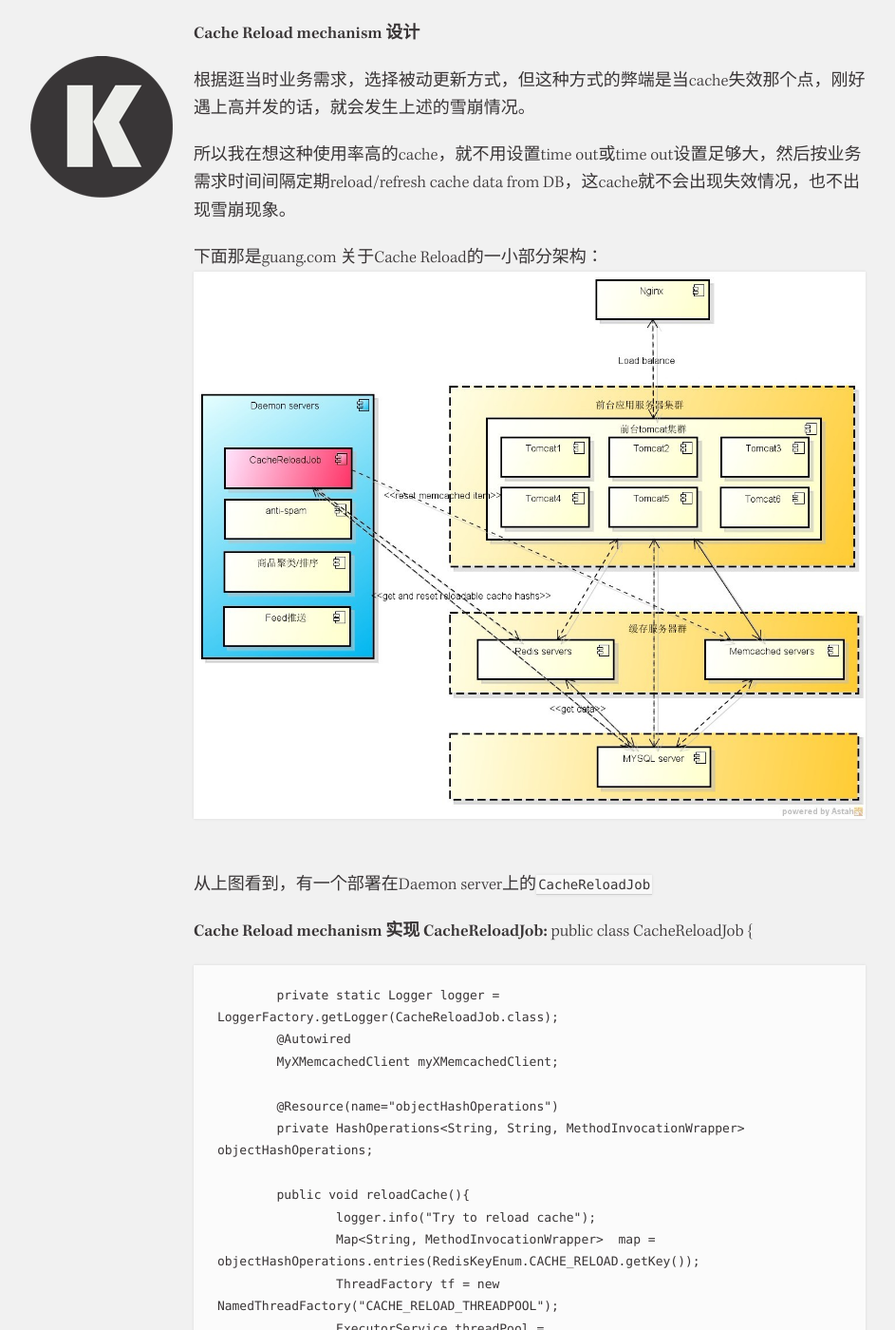
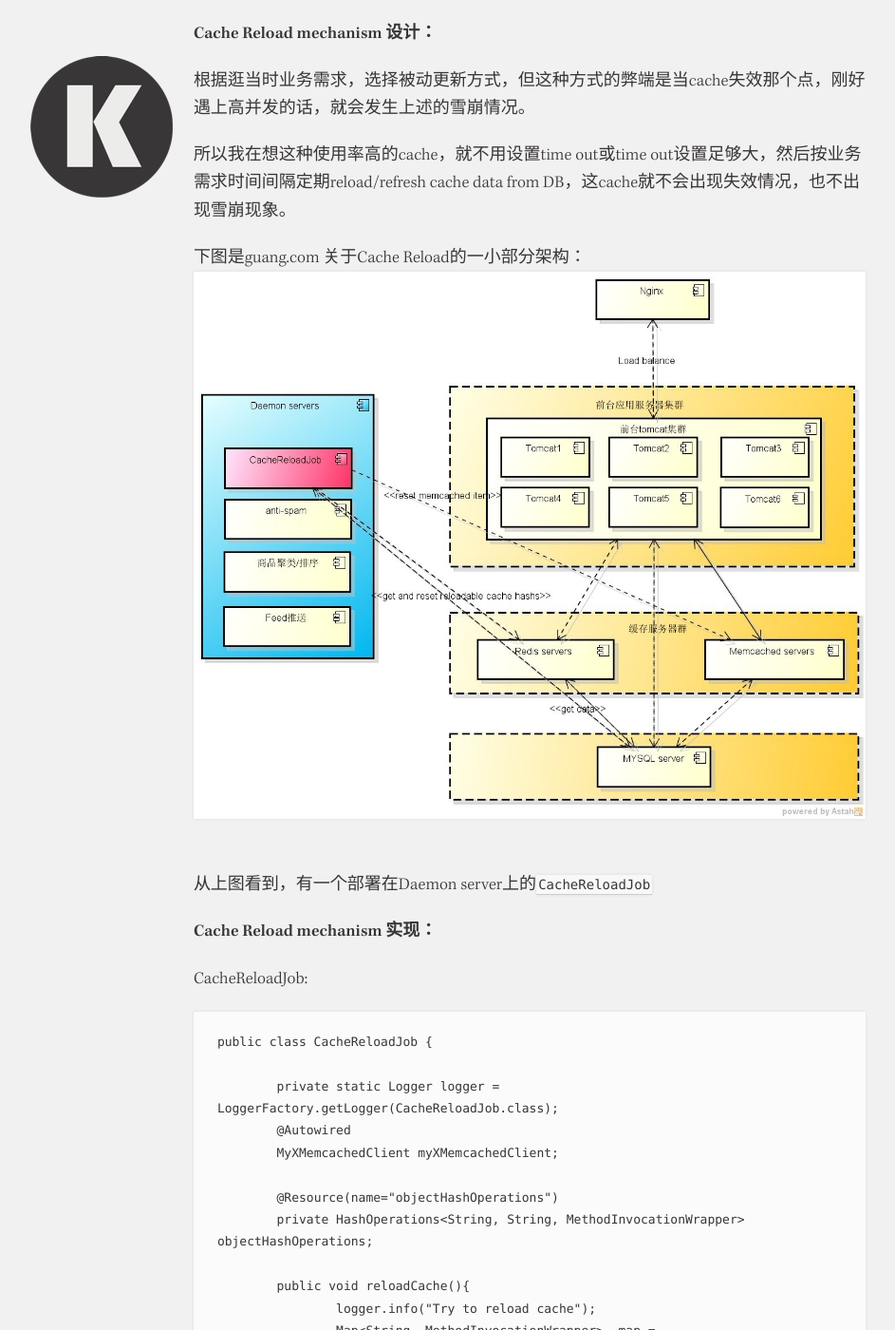
Before and after one commit to kenny2qi/kenny2qi.github.com, a Jekyll site: the page built from _posts/2012-10-10-cache-reload-mechanism.md, in a window 1280 px wide and 1400 px high, scrolled down 1644 px. Shown: the whole window at 95% size, without its empty margins (5-948 px from the left). Built offline with Jekyll 4.4.1, drawn with Linux system fonts in a browser that asks for light colours; nearby versions of some CDN libraries; Markdown is read by kramdown in place of the engine named in the settings; comment, search, counter and statistics services are not loaded; some of the changed text lies outside the part shown.

Commit message:
update post

```diff
--- a/_posts/2012-10-10-cache-reload-mechanism.md
+++ b/_posts/2012-10-10-cache-reload-mechanism.md
@@ -42,19 +42,21 @@ tags : [java, redis, cache, highAbility, 分布式架构]
 
 前者适合实时性不高，但更新频繁的；后者适合实时性要求高，更新不太频繁的应用。
 
-**Cache Reload mechanism 设计**
+**Cache Reload mechanism 设计：**
 
 根据逛当时业务需求，选择被动更新方式，但这种方式的弊端是当cache失效那个点，刚好遇上高并发的话，就会发生上述的雪崩情况。
 
 所以我在想这种使用率高的cache，就不用设置time out或time out设置足够大，然后按业务需求时间间隔定期reload/refresh cache data from DB，这cache就不会出现失效情况，也不出现雪崩现象。
 
-下面那是guang.com 关于Cache Reload的一小部分架构：
+下图是guang.com 关于Cache Reload的一小部分架构：
 <img src="/images/showcase_architecture.jpg" alt="部分架构图" >
 
 从上图看到，有一个部署在Daemon server上的<code class="default-size">CacheReloadJob</code>
 
-**Cache Reload mechanism 实现**
-**CacheReloadJob:**
+**Cache Reload mechanism 实现：**
+
+CacheReloadJob:
+
 	public class CacheReloadJob {
 
 		private static Logger logger = LoggerFactory.getLogger(CacheReloadJob.class);
@@ -93,7 +95,7 @@ tags : [java, redis, cache, highAbility, 分布式架构]
 
 	}
 
-**set memcached with reload mechanism if necessary:**
+set memcached with reload mechanism if necessary:
 
 	/**
 	 * <h2>set cache with reload mechanism </h2>
@@ -136,7 +138,7 @@ tags : [java, redis, cache, highAbility, 分布式架构]
 		}
 	}
 
-**Redis 存储结构：**
+Redis 存储结构：
 
 	redis> HMSET cache:reload:memcached <memcache_key> <MethodInvocationWrapper>
 	OK
```
Also changed, not shown: other parts of _posts/2012-10-10-cache-reload-mechanism.md (+1 -1 lines).
